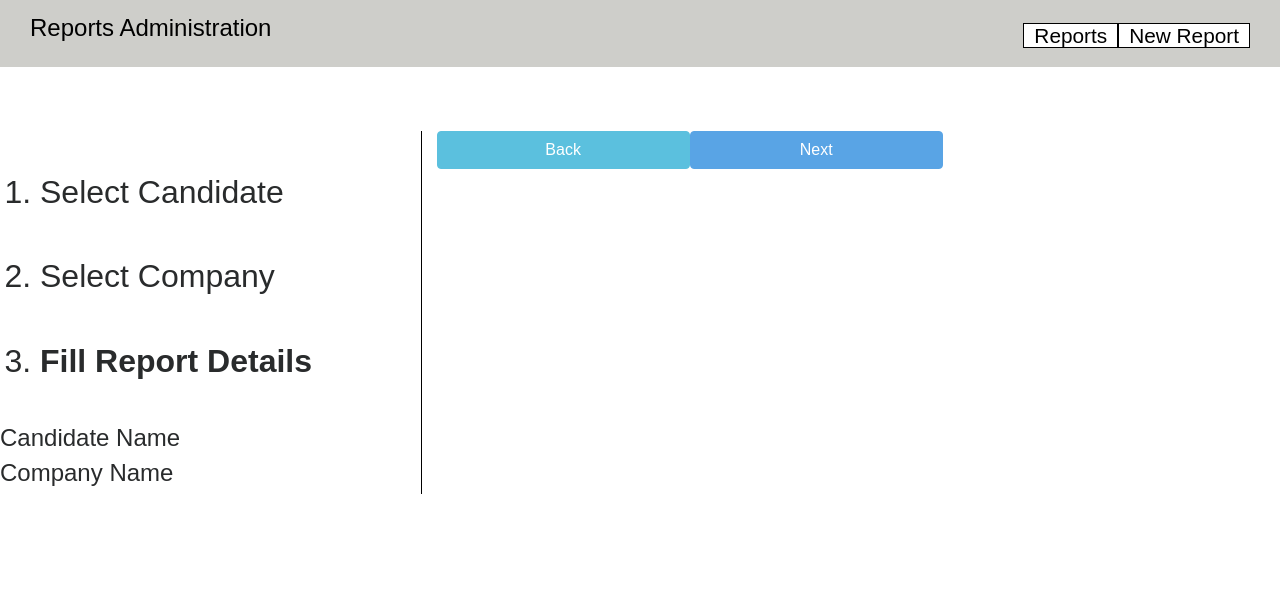
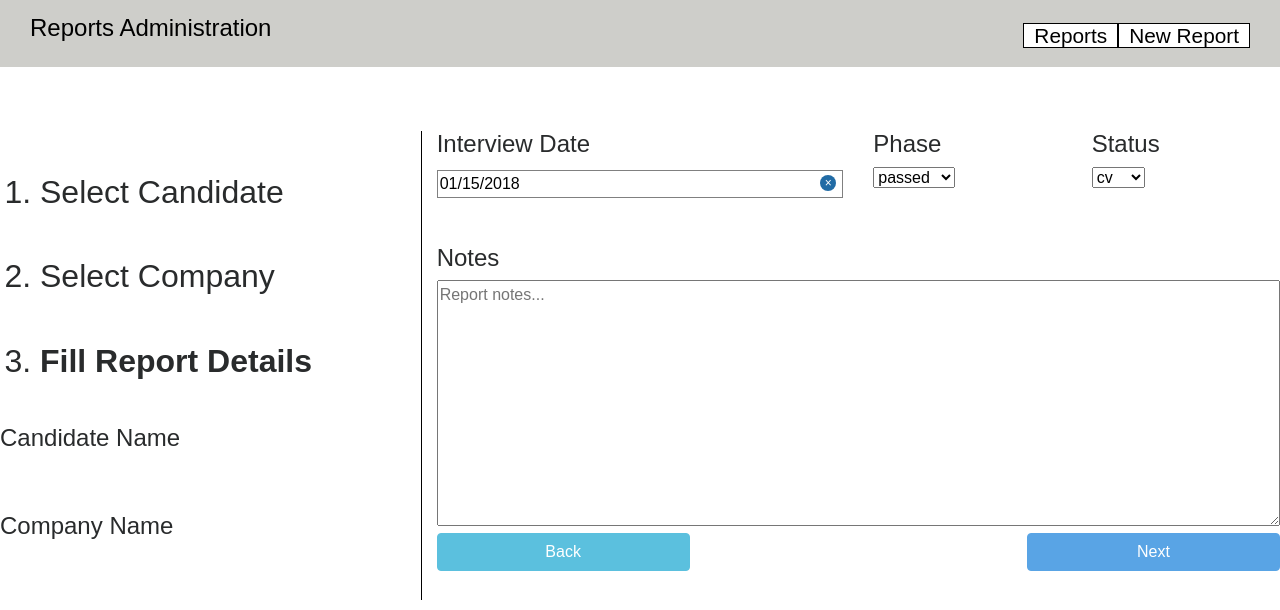
Before and after one commit to Srkinator/bit-certification-task-2, a React (Create React App) app: page /#/submitReport in a window 1280 px wide. Shown: the top 610 px of the page. Built offline with nearby package versions, Linux system fonts and the light colour scheme.

Commit message:
submit report done

```diff
--- a/package.json
+++ b/package.json
@@ -4,7 +4,9 @@
   "private": true,
   "dependencies": {
     "axios": "^0.17.1",
+    "moment": "^2.20.1",
     "react": "^16.2.0",
+    "react-datepicker": "^1.0.4",
     "react-dom": "^16.2.0",
     "react-modal": "^3.1.10",
     "react-router-dom": "^4.2.2",
--- a/src/components/submitReport/submitReport.css
+++ b/src/components/submitReport/submitReport.css
@@ -0,0 +1,43 @@
+h2 {
+    margin-bottom: 15%;
+}
+#next {
+    float: right;
+}
+
+#back {
+    float: left;
+}
+
+textarea{
+    width: 100%;
+
+}
+input {
+    border-radius: 0;
+    margin: 1% 0;
+    width: 100%;
+}
+
+.notes {
+    margin-top: 5% !important;
+}
+@import "~react-datepicker/dist/react-datepicker.css";
+
+.react-datepicker__time-container .react-datepicker__time .react-datepicker__time-box ul.react-datepicker__time-list {
+    padding-left: unset;
+    padding-right: unset;
+    width: 100px;
+}
+
+.react-datepicker__input-container {
+    width:100%;
+}
+
+.react-datepicker-wrapper {
+    width:100%;
+}
+
+.react-datepicker {
+    width: 314px;
+}
--- a/src/components/submitReport/submitReport.js
+++ b/src/components/submitReport/submitReport.js
@@ -1,7 +1,13 @@
 import React, { Component } from 'react';
+import DatePicker from 'react-datepicker';
+import moment from 'moment'
 
 import RedirectionService from '../../services/redirectionService';
+import { communicationService } from '../../services/communication';
 import './submitReport.css';
+import 'react-datepicker/dist/react-datepicker.css';
+import 'react-datepicker/dist/react-datepicker-cssmodules.css';
+
 
 const candidateName = localStorage.getItem("candidateName");
 const companyName = localStorage.getItem("companyName");
@@ -10,8 +16,12 @@ class SubmitReport extends Component {
     constructor(props) {
         super(props);
 
-        this.state={
-            reportInfo:{}
+        this.state = {
+            reportInfo: {},
+            startDate: moment(),
+            phase: "",
+            status: "",
+            notes: ""
         }
 
         this.redirection = new RedirectionService();
@@ -21,6 +31,92 @@ class SubmitReport extends Component {
 
     goBack = () => {
         this.redirection.redirect("selectCompany");
+    }
+
+    handleDateChange = (date) => {
+        this.setState({
+            startDate: date
+        })
+        this.enableButton();
+    }
+
+    handlePhaseChange = (phase) => {
+        this.setState({
+            phase: phase.target.value
+        })
+        this.enableButton();
+    }
+
+    handleStatusChange = (status) => {
+        this.setState({
+            status: status.target.value
+        })
+        this.enableButton();
+    }
+
+    handleNotesChange = (notes) => {
+        this.setState({
+            notes: notes.target.value
+        })
+        this.enableButton(notes.target.value);
+    }
+
+    enableButton = (notes) => {
+        let date = this.state.startDate._d;
+        let phase = this.state.phase;
+        let status = this.state.status;
+        const button = document.getElementById("next");
+        if (date.length > 0) {
+
+        }
+
+        console.log(date.toString());
+        if (date && phase && status && notes) {
+            button.removeAttribute("class");
+            button.setAttribute("class", "btn btn-primary")
+        }
+        if (!notes) {
+            button.removeAttribute("class");
+            button.setAttribute("class", "btn btn-primary disabled")
+        }
+    }
+
+    redirectTo = () => {
+        let interviewDate = this.state.startDate._d;
+        let phase = this.state.phase;
+        let status = this.state.status;
+        let note = this.state.notes;
+        let id = 1;
+        const candidateName = localStorage.getItem("candidateName");
+        const candidateId = localStorage.getItem("candidateID");
+        const companyName = localStorage.getItem("companyName");
+        const companyId = localStorage.getItem("companyID");
+
+        let data ={
+            candidateId:candidateId,
+            candidateName:candidateName,
+            companyId:companyId,
+            companyName:companyName,
+            interviewDate:interviewDate.toString(),
+            phase:phase,
+            status:status,
+            note:note
+        }
+
+            console.log(data);
+        if (!document.getElementById("next").classList.contains("disabled")) {
+                communicationService.submitReport(data, (response)=>{
+                    console.log(response);
+                    id++;
+                }, (error)=>{
+                    console.log(error);
+                })
+
+            this.redirection.redirect("#");
+        }
+        else {
+            alert("Please fill out all fields before submiting report");
+        }
     }
 
     render() {
@@ -38,8 +134,46 @@ class SubmitReport extends Component {
                     <h2>{companyName}</h2>
                 </div>
                 <div className="col-8">
-                    <button onClick={this.redirectTo} type="button" id="btn" className="btn btn-primary disabled">Next</button>
-                    <button onClick={this.goBack} type="button" id="back" className="btn btn-info">Back</button>
+                    <div className="row reportInfo">
+                        <div className="col-6">
+                            <h4>Interview Date</h4>
+                            <DatePicker
+                                selected={this.state.startDate}
+                                onChange={this.handleDateChange}
+                                isClearable={true}
+                                placeholderText="Date is cleared!"
+                                peekNextMonth
+                                showMonthDropdown
+                                showYearDropdown
+                                dropdownMode="select"
+                                maxDate={moment()}
+                            />
+                        </div>
+                        <div className="col-3">
+                            <h4>Phase</h4>
+                            <select onChange={(e) => this.handlePhaseChange(e)} required>
+                                <option>passed</option>
+                                <option>declined</option>
+                            </select>
+                        </div>
+                        <div className="col-3">
+                            <h4>Status</h4>
+                            <select onChange={(e) => this.handleStatusChange(e)} required>
+                                <option>cv</option>
+                                <option>hr</option>
+                                <option>tech</option>
+                                <option>final</option>
+                            </select>
+                        </div>
+                        <div className="col-12 notes">
+                            <h4>Notes</h4>
+                            <textarea onChange={(e) => this.handleNotesChange(e)} rows="10" cols="40" placeholder="Report notes..." required></textarea>
+                        </div>
+                        <div className="col-12">
+                            <button onClick={this.redirectTo} type="button" id="next" className="btn btn-primary disabled">Next</button>
+                            <button onClick={this.goBack} type="button" id="back" className="btn btn-info">Back</button>
+                        </div>
+                    </div>
                 </div>
             </div>
         );
--- a/src/index.js
+++ b/src/index.js
@@ -4,6 +4,7 @@ import './index.css';
 import App from './App';
 import registerServiceWorker from './registerServiceWorker';
 import { HashRouter } from 'react-router-dom';
+// require("react-datepicker/dist/react-datepicker-cssmodules.css");
 
 ReactDOM.render(<HashRouter><App /></HashRouter>, document.getElementById('root'));
 registerServiceWorker();
--- a/src/services/communication.js
+++ b/src/services/communication.js
@@ -30,5 +30,20 @@ class CommunicationService {
             });
     }
 
+    submitReport(data, dataHandler, errorHandler) {
+        console.log(data);
+        axios({
+            method: "POST",
+            url: `${URL}/reports`,
+            data: data
+        })
+            .then((data) => {
+                 dataHandler(data)
+                })
+            .catch((error) => {
+                errorHandler(error);
+            });
+    }
+
 }
 export const communicationService = new CommunicationService();
```
Also changed, not shown: 1 other file (tests, documents, lock files or other folders).
